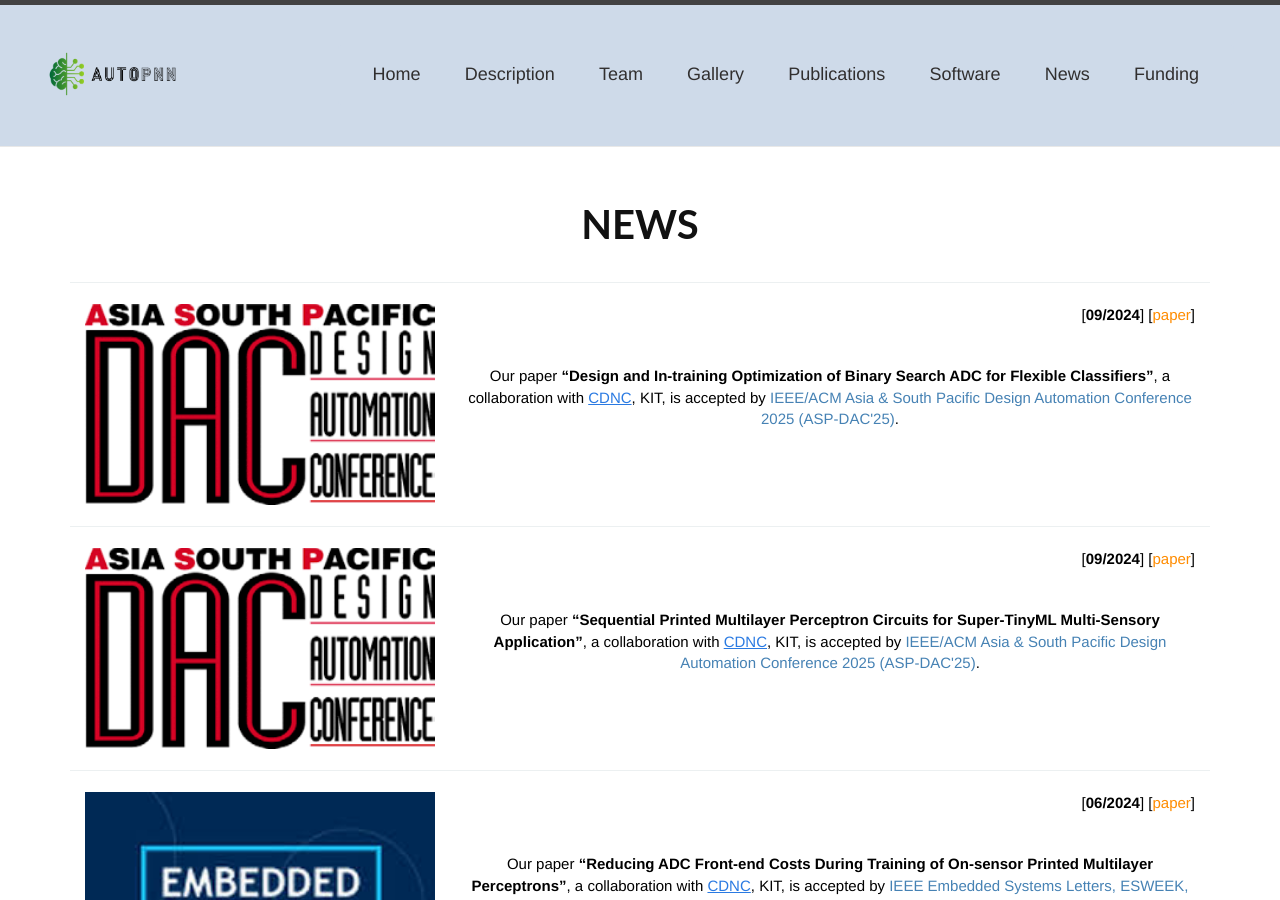
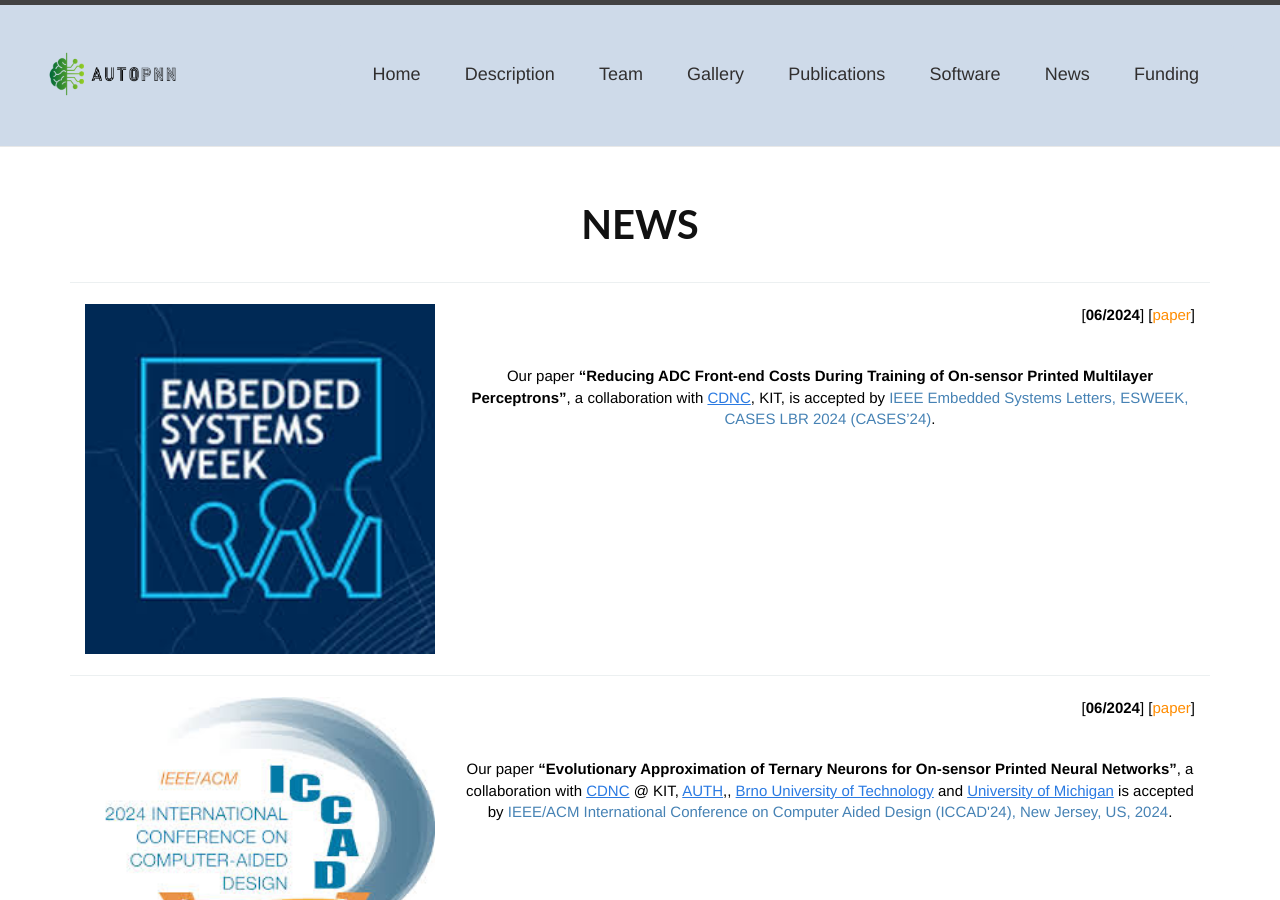
Before and after one commit to AutoPNN/AutoPNN.github.io, a Jekyll site: the page built from news.html, in a window 1280 px wide and 900 px high. Built offline with Jekyll 4.4.1, drawn with Linux system fonts in a browser that asks for light colours.

Commit message:
Update news.html
remove news

```diff
--- a/news.html
+++ b/news.html
@@ -13,40 +13,6 @@ layout: default
     <div class="row">
         <div class="container">
 
-
-                <hr>
-
-                <div class="clearfix">
-                    <img src="images/news-logo/aspdac25.png" class="col-md-4 float-md-end mb-3 ms-md-3" alt="...">
-                    <div class="col-md-8">
-                        <p align="right">
-                            [<strong>09/2024</strong>]
-                            [<span style="color:darkorange">paper</span>]
-                        </p>
-                        <p style="margin-top: 40px;">
-                            Our paper <strong>“Design and In-training Optimization of Binary Search ADC for Flexible Classifiers”</strong>,
-                            a collaboration with <a href="https://cdnc.itec.kit.edu/" style="text-decoration: underline;">CDNC</a>, KIT,
-                            is accepted by <span style="color:#4682b4"> IEEE/ACM Asia & South Pacific Design Automation Conference 2025 (ASP-DAC'25)</span>.
-                        </p>
-                    </div>
-                </div>
-
-                <hr>
-
-                <div class="clearfix">
-                    <img src="images/news-logo/aspdac25.png" class="col-md-4 float-md-end mb-3 ms-md-3" alt="...">
-                    <div class="col-md-8">
-                        <p align="right">
-                            [<strong>09/2024</strong>]
-                            [<span style="color:darkorange">paper</span>]
-                        </p>
-                        <p style="margin-top: 40px;">
-                            Our paper <strong>“Sequential Printed Multilayer Perceptron Circuits for Super-TinyML Multi-Sensory Application”</strong>,
-                            a collaboration with <a href="https://cdnc.itec.kit.edu/" style="text-decoration: underline;">CDNC</a>, KIT,
-                            is accepted by <span style="color:#4682b4"> IEEE/ACM Asia & South Pacific Design Automation Conference 2025 (ASP-DAC'25)</span>.
-                        </p>
-                    </div>
-                </div>
 
                 <hr>
 
```
